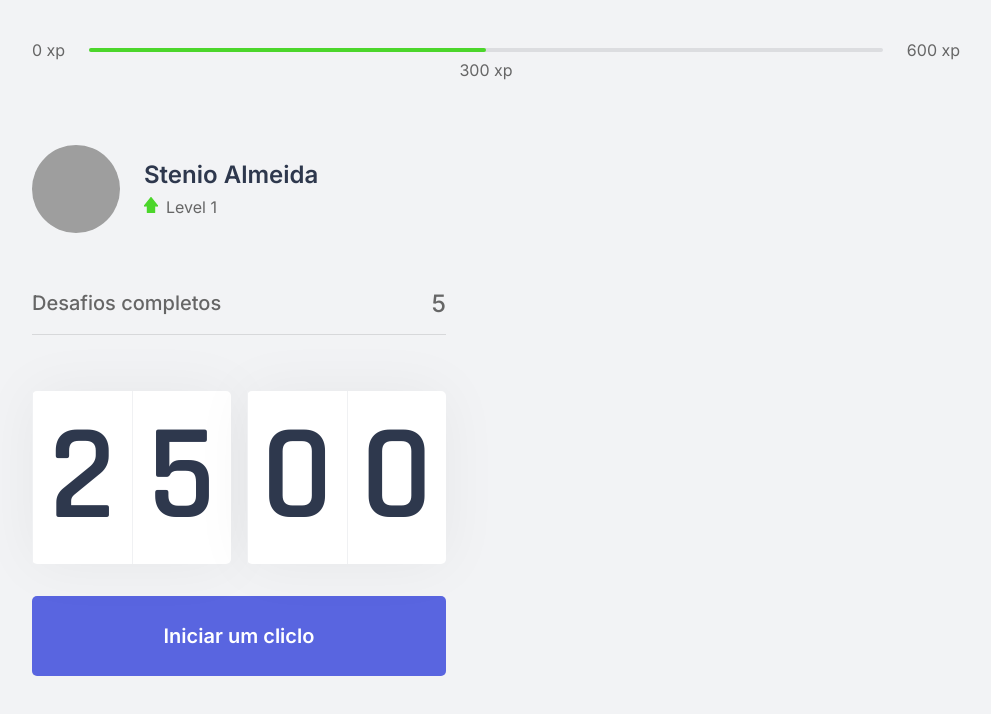
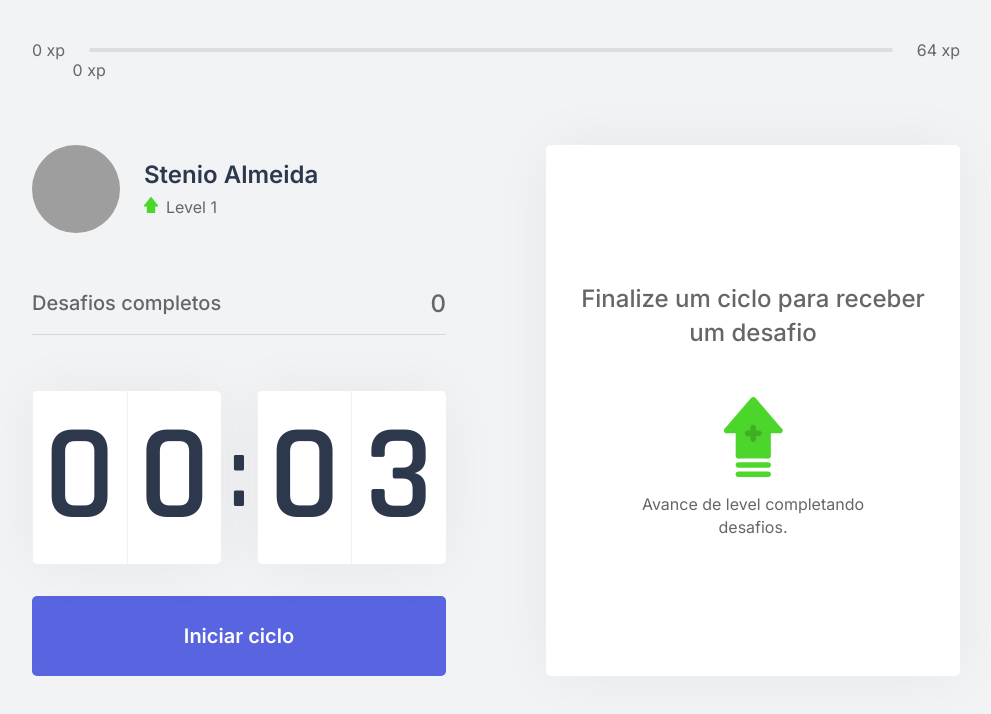
Before and after one commit to stenioas/youmove, a Next.js app: page / in a window 1280 px wide. Shown: the top 714 px of the page, without its empty margins (144-1135 px from the left). Built offline with nearby package versions, Linux system fonts and the light colour scheme; grey boxes are pictures that could not be loaded.

Commit message:
Aula 03 finalizada

```diff
--- /dev/null
+++ b/challenges.json
@@ -0,0 +1,62 @@
+[
+  {
+    "type": "body",
+    "description": "Estique um de seus braços com a palma da mão virada para frente e puxe os dedos para cima por 10 segundos por mão.",
+    "amount": 80
+  },
+  {
+    "type": "body",
+    "description": "Estique seu braço contra o peito e puxe-o utilizando o outro braço por 10 segundos por braço.",
+    "amount": 60
+  },
+  {
+    "type": "body",
+    "description": "Puxe seu pescoço com a ajuda da mão para a direita e para a esquerda, permanecendo na posição por alguns segundos.",
+    "amount": 70
+  },
+  {
+    "type": "body",
+    "description": "Com as duas mãos na parte de trás da cabeça, leve-a para baixo, alongando a parte de trás da região.",
+    "amount": 60
+  },
+  {
+    "type": "body",
+    "description": "Cruze as pernas e desça com as mãos esticadas em direção ao chão. Repita o movimento com a outra perna na frente.",
+    "amount": 100
+  },
+  {
+    "type": "body",
+    "description": "Sentado, abra as pernas e tente encostar as palmas das mãos no chão, repita 3 vezes por 5 segundos.",
+    "amount": 80
+  },
+  {
+    "type": "body",
+    "description": "Puxe o joelho de encontro ao peito e segure, troque de perna após 10 segundos.",
+    "amount": 50
+  },
+  {
+    "type": "body",
+    "description": "Sentado, cruze uma perna e incline seu tronco à frente, troque de perna após 10 segundos.",
+    "amount": 80
+  },
+  {
+    "type": "eye",
+    "description": "Sentado, feche os olhos e cubra-os com as palmas da mão durante 2 minutos, depois abra normalmente.",
+    "amount": 90
+  },
+  {
+    "type": "eye",
+    "description": "Em algum ambiente aberto, olhe o mais longe que puder em quatro direções por 3s, mexa apenas os olhos. Repita 3 vezes.",
+    "amount": 140
+  },
+  {
+    "type": "eye",
+    "description": "Usando os polegares, massage a área abaixo das sobrancelhas em movimentos circulares por 15 segundos.",
+    "amount": 70
+  },
+  {
+    "type": "body",
+    "description": "Em pé, gire a cintura o máximo que puder para a esquerda, segure por cinco segundos. Repita para a direita.",
+    "amount": 90
+  }
+]
--- /dev/null
+++ b/src/components/ChallengeBox.tsx
@@ -0,0 +1,47 @@
+import { useContext } from 'react';
+import { ChallengesContext } from '../contexts/ChallengesContext';
+import styles from '../styles/components/ChallengeBox.module.css';
+
+export function ChallengeBox() {
+  const { activeChallenge, resetChallenge } = useContext(ChallengesContext);
+
+  return(
+    <div className={styles.challengeBoxContainer}>
+      { activeChallenge ? (
+        <div className={styles.challengeActive}>
+          <header>Ganhe {activeChallenge.amount} xp</header>
+
+          <main>
+            <img src={`icons/${activeChallenge.type}.svg`} alt=""/>
+            <strong>Novo desafio</strong>
+            <p>{activeChallenge.description}</p>
+          </main>
+
+          <footer>
+            <button
+              type="button"
+              className={styles.challengeFailedButton}
+              onClick={resetChallenge}
+            >
+              Falhei
+            </button>
+            <button
+              type="button"
+              className={styles.challengeSucceededButton}
+            >
+              Completei
+            </button>
+          </footer>
+        </div>
+      ) : (
+        <div className={styles.challengeNotActive}>
+          <strong>Finalize um ciclo para receber um desafio</strong>
+          <p>
+            <img src="icons/level-up.svg" alt="Level Up"/>
+            Avance de level completando desafios.
+          </p>
+        </div>
+      ) }
+    </div>
+  )
+}
--- a/src/components/CompletedChallenges.tsx
+++ b/src/components/CompletedChallenges.tsx
@@ -1,10 +1,14 @@
+import { useContext } from 'react';
+import { ChallengesContext } from '../contexts/ChallengesContext';
 import styles from '../styles/components/CompletedChallenges.module.css';
 
 export function CompletedChallenges() {
+  const { challengesCompleted } = useContext(ChallengesContext);
+
   return(
     <div className={styles.completedChallengesContainer}>
       <span>Desafios completos</span>
-      <span>5</span>
+      <span>{challengesCompleted}</span>
     </div>
   );
 }
--- a/src/components/Countdown.tsx
+++ b/src/components/Countdown.tsx
@@ -1,10 +1,16 @@
 
-import { useState, useEffect } from 'react';
+import { useState, useEffect, useContext } from 'react';
+import { ChallengesContext } from '../contexts/ChallengesContext';
 import styles from '../styles/components/Countdown.module.css';
 
+let countdownTimeout: NodeJS.Timeout;
+
 export function Countdown() {
-  const [time, setTime] = useState(25 * 60);
-  const [active, setActive] = useState(false);
+  const { startNewChallenge } = useContext(ChallengesContext);
+
+  const [time, setTime] = useState(0.05 * 60);
+  const [isActive, setIsActive] = useState(false);
+  const [hasFinished, setHasFinished] = useState(false);
 
   const minutes = Math.floor(time / 60);
   const seconds = time % 60;
@@ -13,16 +19,26 @@
   const [secondLeft, secondRight] = String(seconds).padStart(2, '0').split('');
 
   function startCountdown() {
-    setActive(true);
+    setIsActive(true);
+  }
+
+  function resetCountdown() {
+    clearTimeout(countdownTimeout);
+    setIsActive(false);
+    setTime(0.05 * 60);
   }
 
   useEffect(() => {
-    if (active && time > 0) {
-      setTimeout(() => {
+    if (isActive && time > 0) {
+      countdownTimeout = setTimeout(() => {
         setTime(time - 1);
       }, 1000)
+    } else if (isActive && time === 0) {
+      setHasFinished(true);
+      setIsActive(false);
+      startNewChallenge();
     }
-  }, [active, time])
+  }, [isActive, time])
 
   return(
     <div>
@@ -31,15 +47,41 @@
           <span>{minuteLeft}</span>
           <span>{minuteRight}</span>
         </div>
-        <span></span>
+        <span>:</span>
         <div>
           <span>{secondLeft}</span>
           <span>{secondRight}</span>
         </div>
       </div>
-      <button type="button" className={styles.countdownButton} onClick={startCountdown}>
-        Iniciar um cliclo
-      </button>
+
+      { hasFinished ? (
+        <button
+          disabled
+          className={styles.countdownButton}
+        >
+          Ciclo encerrado
+        </button>
+      ) : (
+        <>
+          { isActive ? (
+            <button
+              type="button"
+              className={`${styles.countdownButton} ${styles. countdownButtonActive}`}
+              onClick={resetCountdown}
+            >
+              Abandonar ciclo
+            </button>
+          ) : (
+            <button
+              type="button"
+              className={styles.countdownButton}
+              onClick={startCountdown}
+            >
+              Iniciar ciclo
+            </button>
+          ) }
+        </>
+      ) }
     </div>
   );
 }
--- a/src/components/ExperienceBar.tsx
+++ b/src/components/ExperienceBar.tsx
@@ -1,14 +1,20 @@
+import { useContext } from 'react';
+import { ChallengesContext } from '../contexts/ChallengesContext';
 import styles from '../styles/components/ExperienceBar.module.css';
 
 export function ExperienceBar() {
+  const { currentExperience, experienceToNextLevel } = useContext(ChallengesContext);
+
+  const percentToNextLevel = Math.round((currentExperience * 100) / experienceToNextLevel);
+
   return (
     <header className={styles.experienceBar}>
       <span>0 xp</span>
       <div>
-        <div style={{ width: '50%' }}></div>
-        <span className={styles.currentExperience} style={{ left: '50%' }}>300 xp</span>
+        <div style={{ width: `${percentToNextLevel}%` }} />
+        <span className={styles.currentExperience} style={{ left: `${percentToNextLevel}%` }}>{currentExperience} xp</span>
       </div>
-      <span>600 xp</span>
+      <span>{experienceToNextLevel} xp</span>
     </header>
   );
 }
--- /dev/null
+++ b/src/contexts/ChallengesContext.tsx
@@ -0,0 +1,66 @@
+import { createContext, ReactNode, useState } from 'react';
+import challenges from '../../challenges.json';
+
+interface Challenge {
+  type: 'body' | 'eye';
+  description: string;
+  amount: number;
+}
+
+interface ChallegensContextData {
+  level: number;
+  currentExperience: number;
+  challengesCompleted: number;
+  activeChallenge: Challenge;
+  experienceToNextLevel: number;
+  levelUp: () => void;
+  startNewChallenge: () => void;
+  resetChallenge: () => void;
+}
+
+interface ChallengesProviderProps {
+  children: ReactNode;
+}
+
+export const ChallengesContext = createContext({} as ChallegensContextData);
+
+export function ChallegensProvider({ children }: ChallengesProviderProps) {
+  const [level, setLevel] = useState(1);
+  const [currentExperience, setCurrentExperience] = useState(0);
+  const [challengesCompleted, setChallengesCompleted] = useState(0);
+
+  const [activeChallenge, setActiveChallenge] = useState(null);
+
+  const experienceToNextLevel = Math.pow((level + 1) * 4, 2);
+
+  function levelUp() {
+    setLevel(level + 1);
+  }
+
+  function startNewChallenge() {
+    const randomChallengeIndex = Math.floor(Math.random() * challenges.length)
+    const challenge = challenges[randomChallengeIndex];
+
+    setActiveChallenge(challenge);
+  }
+
+  function resetChallenge() {
+    setActiveChallenge(null);
+  }
+
+  return (
+    <ChallengesContext.Provider value={{
+      level,
+      currentExperience,
+      challengesCompleted,
+      levelUp,
+      startNewChallenge,
+      activeChallenge,
+      resetChallenge,
+      experienceToNextLevel,
+      }}
+    >
+      {children}
+    </ChallengesContext.Provider>
+  )
+}
--- a/src/pages/_app.tsx
+++ b/src/pages/_app.tsx
@@ -1,7 +1,13 @@
-import '../styles/global.css'
+import '../styles/global.css';
+
+import { ChallegensProvider } from '../contexts/ChallengesContext';
 
 function MyApp({ Component, pageProps }) {
-  return <Component {...pageProps} />
+  return (
+    <ChallegensProvider>
+      <Component {...pageProps} />
+    </ChallegensProvider>
+  )
 }
 
 export default MyApp
--- a/src/pages/index.tsx
+++ b/src/pages/index.tsx
@@ -1,9 +1,10 @@
+import Head from 'next/head';
+
 import { CompletedChallenges } from "../components/CompletedChallenges";
 import { Countdown } from "../components/Countdown";
 import { ExperienceBar } from "../components/ExperienceBar";
 import { Profile } from '../components/Profile';
-
-import Head from 'next/head';
+import { ChallengeBox } from "../components/ChallengeBox";
 
 import styles from '../styles/pages/Home.module.css';
 
@@ -22,7 +23,7 @@
           <Countdown />
         </div>
         <div>
-
+          <ChallengeBox />
         </div>
       </section>
     </div>
--- /dev/null
+++ b/src/styles/components/ChallengeBox.module.css
@@ -0,0 +1,109 @@
+.challengeBoxContainer {
+  height: 100%;
+
+  background: var(--white);
+  border-radius: 5px;
+  box-shadow: 0 0 60px rgba(0, 0, 0, 0.05);
+  padding: 1.5rem 2rem;
+
+  display: flex;
+  flex-direction: column;
+  align-items: center;
+  justify-content: center;
+
+  text-align: center;
+}
+
+.challengeNotActive {
+  display: flex;
+  flex-direction: column;
+  align-items: center;
+}
+
+.challengeNotActive strong {
+  font-size: 1.5rem;
+  font-weight: 500;
+  line-height: 1.4;
+}
+
+.challengeNotActive p {
+  display: flex;
+  flex-direction: column;
+  align-items: center;
+  line-height: 1.4;
+  max-width: 70%;
+  margin-top: 3rem;
+}
+
+.challengeNotActive p img {
+  margin-bottom: 1rem;
+}
+
+.challengeActive {
+  height: 100%;
+
+  display: flex;
+  flex-direction: column;
+}
+
+.challengeActive header {
+  color: var(--blue);
+  font-weight: 600;
+  font-size: 1.25rem;
+  padding: 0 2rem 1.5rem;
+  border-bottom: 1px solid var(--gray-line);
+}
+
+.challengeActive main {
+  flex: 1;
+  display: flex;
+  flex-direction: column;
+  align-items: center;
+  justify-content: center;
+}
+
+.challengeActive main strong {
+  font-size: 2rem;
+  font-weight: 600;
+  color: var(--title);
+  margin: 1.5rem 0 1rem;
+}
+
+.challengeActive main p {
+  line-height: 1.5;
+}
+
+.challengeActive footer {
+  display: grid;
+  grid-template-columns: 1fr 1fr;
+  gap: 1rem;
+}
+
+.challengeActive footer button {
+  height: 3rem;
+  display: flex;
+  align-items: center;
+  justify-content: center;
+
+  border: 0;
+  border-radius: 5px;
+
+  color: var(--white);
+
+  font-size: 1rem;
+  font-weight: 600;
+
+  transition: filter 0.2s;
+}
+
+.challengeActive footer button.challengeFailedButton {
+  background: var(--red);
+}
+
+.challengeActive footer button.challengeSucceededButton {
+  background: var(--green);
+}
+
+.challengeActive footer button:hover {
+  filter: brightness(0.9);
+}
```
Also changed, not shown: src/styles/components/Countdown.module.css (+17 -1 lines).
